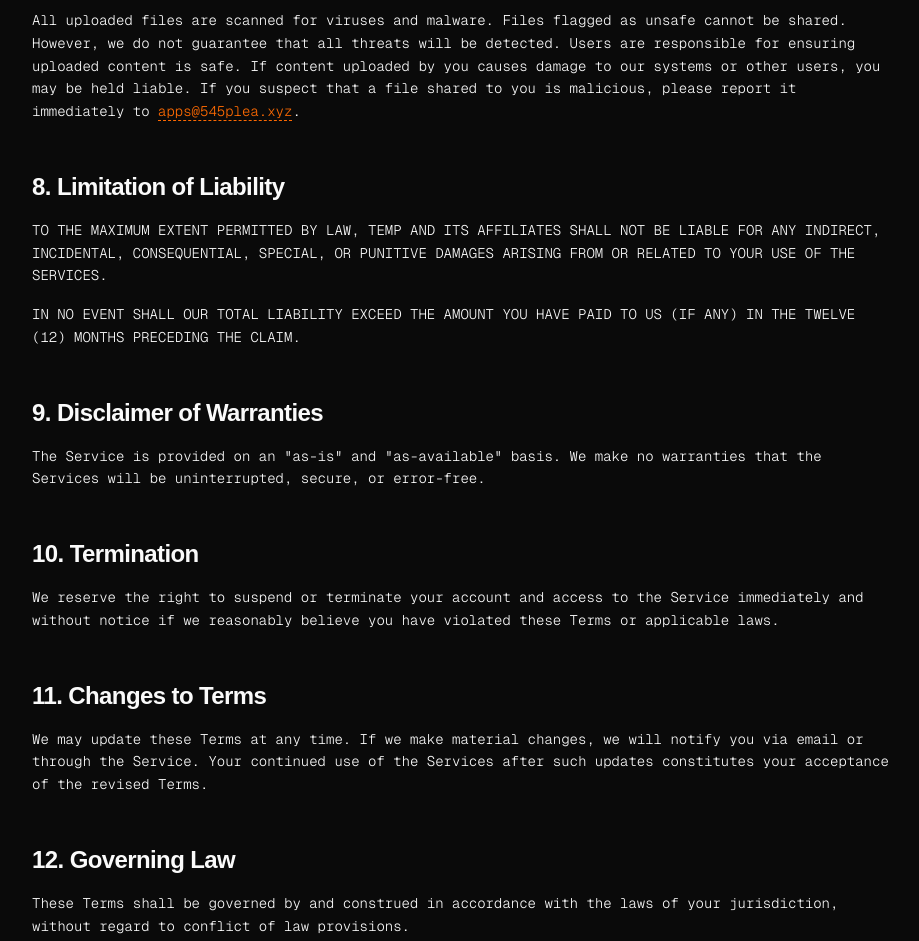
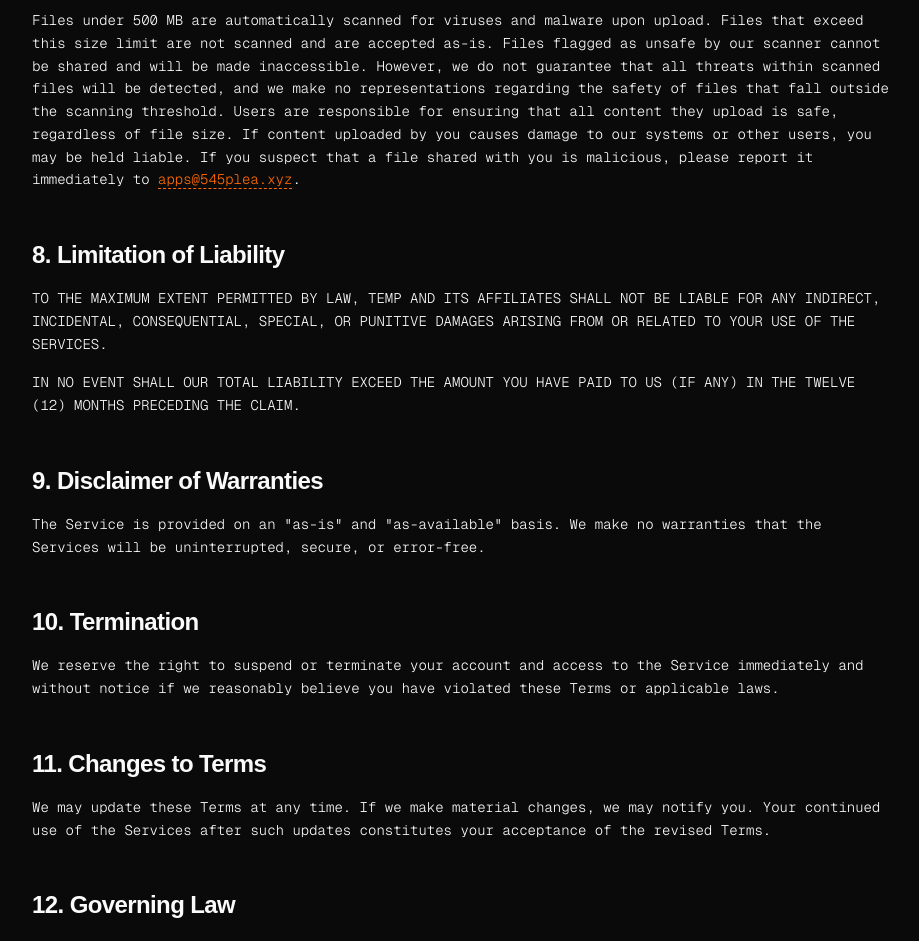
Before and after one commit to shubomifashakin/temp-fe, a Next.js app: page /terms-of-service in a window 1280 px wide. Shown: the part 1848-2789 px from the top of the page, without its empty margins (176-1095 px from the left). Built offline with nearby package versions, Linux system fonts and the light colour scheme; no server answers; a web font is replaced by a local one.

Commit message:
docs: update Terms of Service and Privacy Policy

```diff
--- a/app/(info)/privacy-policy/page.tsx
+++ b/app/(info)/privacy-policy/page.tsx
@@ -1,4 +1,4 @@
-const LAST_UPDATED_AT = "February 19, 2025";
+const LAST_UPDATED_AT = "August 8, 2026";
 
 export default function Page() {
   return (
@@ -92,11 +92,10 @@ export default function Page() {
             </h2>
 
             <p className="text-foreground font-light text-sm leading-relaxed">
-              All files uploaded to Temp are automatically scanned for viruses
-              and malware. We may analyze file contents to ensure compliance
-              with our Terms of Service. Your files are encrypted during
-              transmission and storage, but we cannot guarantee absolute
-              security.
+              Files under 500 MB uploaded to Temp are automatically scanned for
+              viruses and malware. Files exceeding this size are not scanned.
+              Your files are encrypted during transmission and storage, but we
+              cannot guarantee absolute security.
             </p>
           </div>
 
@@ -215,9 +214,9 @@ export default function Page() {
 
             <p className="text-foreground font-light text-sm leading-relaxed">
               We may update this Privacy Policy to reflect changes in our
-              practices or legal requirements. We will notify you of material
-              changes via email or by posting the updated policy on our website.
-              Your continued use constitutes acceptance of the updated policy.
+              practices or legal requirements. Material changes will be posted
+              on our website. Your continued use of the Service after such
+              changes constitutes acceptance of the updated policy.
             </p>
           </div>
 
--- a/app/(info)/terms-of-service/page.tsx
+++ b/app/(info)/terms-of-service/page.tsx
@@ -1,4 +1,4 @@
-const LAST_UPDATED_AT = "February 19, 2025";
+const LAST_UPDATED_AT = "August 8, 2026";
 
 export default function Page() {
   return (
@@ -146,13 +146,18 @@ export default function Page() {
               7. Virus Scanning
             </h2>
             <p className="text-foreground font-light text-sm leading-relaxed">
-              All uploaded files are scanned for viruses and malware. Files
-              flagged as unsafe cannot be shared. However, we do not guarantee
-              that all threats will be detected. Users are responsible for
-              ensuring uploaded content is safe. If content uploaded by you
-              causes damage to our systems or other users, you may be held
-              liable. If you suspect that a file shared to you is malicious,
-              please report it immediately to{" "}
+              Files under 500 MB are automatically scanned for viruses and
+              malware upon upload. Files that exceed this size limit are not
+              scanned and are accepted as-is. Files flagged as unsafe by our
+              scanner cannot be shared and will be made inaccessible. However,
+              we do not guarantee that all threats within scanned files will be
+              detected, and we make no representations regarding the safety of
+              files that fall outside the scanning threshold. Users are
+              responsible for ensuring that all content they upload is safe,
+              regardless of file size. If content uploaded by you causes damage
+              to our systems or other users, you may be held liable. If you
+              suspect that a file shared with you is malicious, please report it
+              immediately to{" "}
               <a
                 href="mailto:apps@545plea.xyz"
                 className="text-sm font-light border-b border-orange-500 transition-colors duration-150 border-dashed text-orange-500"
@@ -208,9 +213,9 @@ export default function Page() {
             </h2>
             <p className="text-foreground font-light text-sm leading-relaxed">
               We may update these Terms at any time. If we make material
-              changes, we will notify you via email or through the Service. Your
-              continued use of the Services after such updates constitutes your
-              acceptance of the revised Terms.
+              changes, we may notify you. Your continued use of the Services
+              after such updates constitutes your acceptance of the revised
+              Terms.
             </p>
           </div>
 
@@ -220,8 +225,9 @@ export default function Page() {
             </h2>
             <p className="text-foreground font-light text-sm leading-relaxed">
               These Terms shall be governed by and construed in accordance with
-              the laws of your jurisdiction, without regard to conflict of law
-              provisions.
+              applicable laws. Any disputes arising out of or relating to these
+              Terms or the Service shall be resolved through good-faith
+              negotiation between the parties.
             </p>
           </div>
 
```
